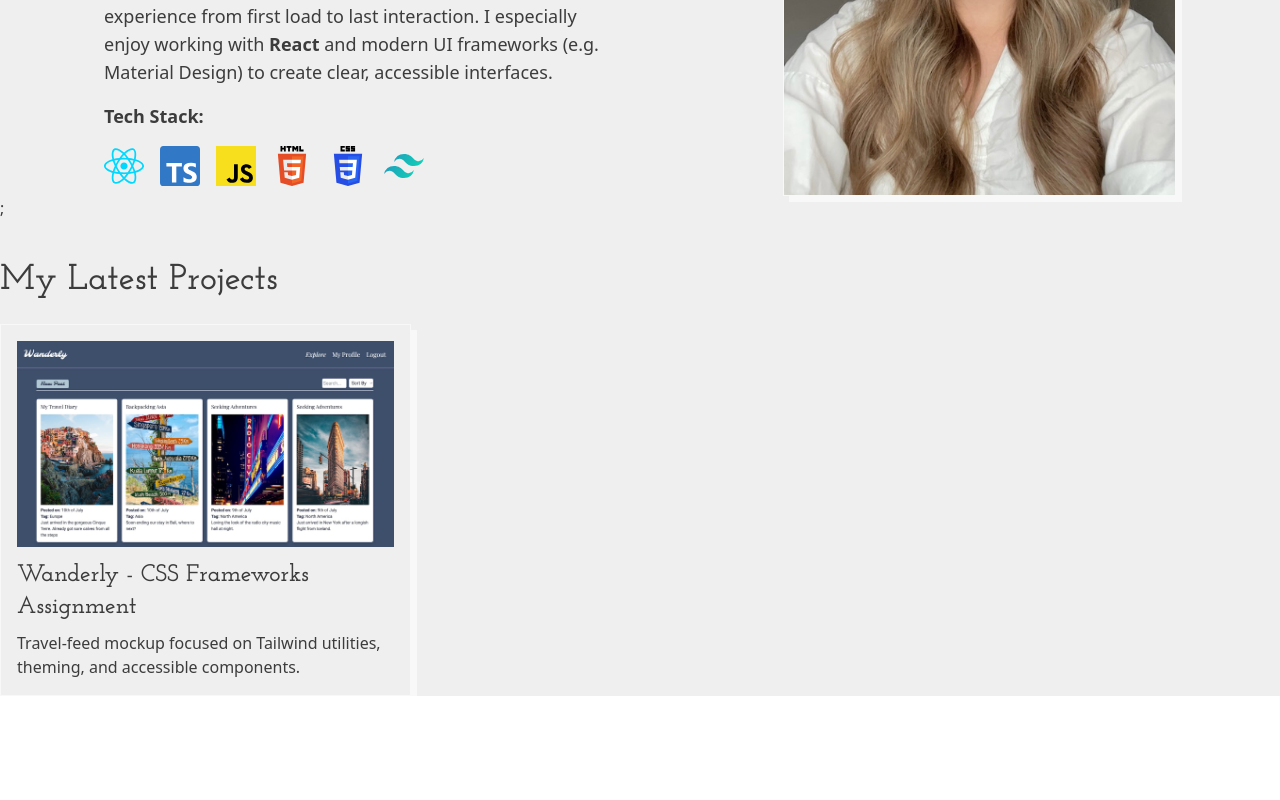
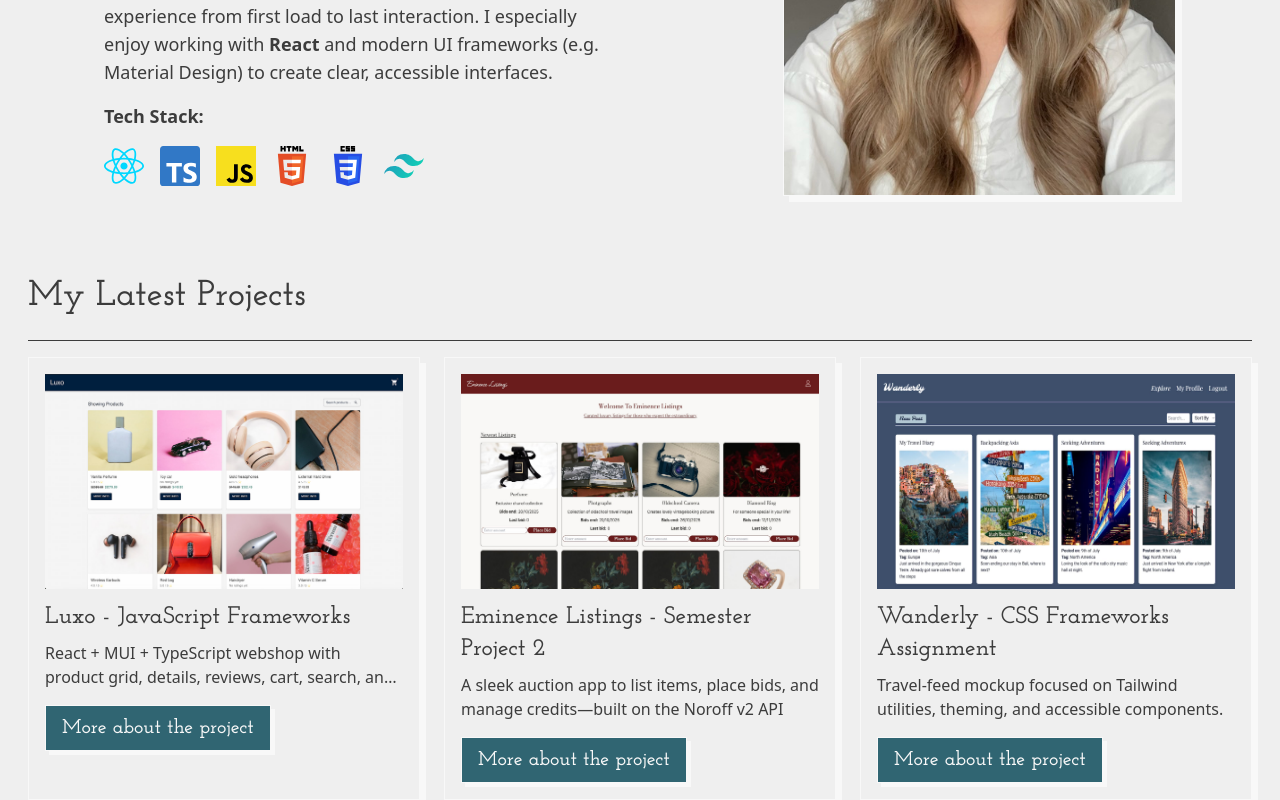
Before and after one commit to hannahoi98/portfolio-2, a React (Vite) app: page / in a window 1280 px wide. Shown: the part 459-1259 px from the top of the page. Before the commit the page ends 1155 px from the top, so only its background shows below. Built offline with nearby package versions, Linux system fonts and the light colour scheme.

Commit message:
feat(projects): add JS Frameworks (Luxo) entry; unify page width; add teal CTA; fix card image aspect; add section border

```diff
--- a/src/App.tsx
+++ b/src/App.tsx
@@ -2,6 +2,8 @@ import { Routes, Route } from "react-router-dom";
 import Home from "./components/pages/Home";
 import CSSFrameworks from "./components/pages/projects/CSSFrameworks";
 import BaseLayout from "./layouts/BaseLayout";
+import SemesterProject2 from "./components/pages/projects/SemesterProject2";
+import JSFrameworks from "./components/pages/projects/JSFrameworks";
 
 export default function App() {
   return (
@@ -9,6 +11,8 @@ export default function App() {
       <Route element={<BaseLayout />}>
         <Route index element={<Home />} />
         <Route path="/projects/css-frameworks" element={<CSSFrameworks />} />
+        <Route path="/projects/semester-project2" element={<SemesterProject2 />} />
+        <Route path="/projects/js-frameworks" element={<JSFrameworks />} />
       </Route>
     </Routes>
   );
--- a/src/components/Header.tsx
+++ b/src/components/Header.tsx
@@ -3,6 +3,7 @@ import { HandWavingIcon } from "@phosphor-icons/react";
 export default function Header() {
   return (
     <header className="px-6 py-6 md:py-8 lg:py-10">
+      <div className="max-w4xl mx-auto px-4 md:px-7 lg:px-7">
         <div className="border-b border-current pb-4">
           <div className="flex items-center justify-between">
             <h1 className="flex items-center gap-2 font-display text-2xl md:text-3xl lg:text-4xl">
@@ -14,6 +15,7 @@ export default function Header() {
             </button>
           </div>
         </div>
+      </div>
     </header>
   );
 }
--- a/src/components/ProjectTeaserCards.tsx
+++ b/src/components/ProjectTeaserCards.tsx
@@ -28,11 +28,26 @@ export default function ProjectTeaserCard({
     >
       <article>
         <figure>
-          <img src={image.src} alt={image.alt} loading="lazy" />
+          <div className="aspect-[20/12] w-full overflow-hidden">
+            <img
+              src={image.src}
+              alt={image.alt}
+              loading="lazy"
+              className="object-fit block h-full w-full"
+            />
+          </div>
           <figcaption className="sr-only">{title}</figcaption>
         </figure>
+
         <h3 className="mt-3 font-display text-2xl">{title}</h3>
         <p className="text-ml clamp-2 mt-2">{teaser}</p>
+
+        <span
+          className={["btn btn-teal", "mt-4 inline-flex justify-center"].join(" ")}
+          aria-hidden="true"
+        >
+          More about the project
+        </span>
       </article>
     </a>
   );
--- a/src/components/pages/Home.tsx
+++ b/src/components/pages/Home.tsx
@@ -4,12 +4,14 @@ import { projects } from "../../data/projects";
 
 export default function Home() {
   return (
-    <main>
-      <Hero />;
-      <section aria-labelledby="projects-title" className="mt-10">
-        <h2 id="projects-title" className="mb-6 font-display text-2xl md:text-3xl lg:text-4xl">
-          My Latest Projects
-        </h2>
+    <main className="max-w4xl mx-auto px-4 md:px-7 lg:px-7">
+      <Hero />
+      <section aria-labelledby="projects-title" className="mt-20">
+        <div className="mb-4 border-b border-current">
+          <h2 id="projects-title" className="mb-6 font-display text-2xl md:text-3xl lg:text-4xl">
+            My Latest Projects
+          </h2>
+        </div>
 
         <div className="grid gap-6 sm:grid-cols-2 lg:grid-cols-3">
           {projects.map((p) => (
--- /dev/null
+++ b/src/components/pages/projects/JSFrameworks.tsx
@@ -0,0 +1,17 @@
+import ProjectLayout from "../../projects/ProjectLayout";
+import { projects } from "../../../data/projects";
+
+export default function JSFrameworks() {
+  const project = projects.find((p) => p.id === "js-frameworks");
+  if (!project) return null;
+
+  return (
+    <ProjectLayout
+      title={project.title}
+      description={project.description}
+      image={project.image}
+      links={project.links}
+      backHref="/"
+    />
+  );
+}
--- /dev/null
+++ b/src/components/pages/projects/SemesterProject2.tsx
@@ -0,0 +1,17 @@
+import ProjectLayout from "../../projects/ProjectLayout";
+import { projects } from "../../../data/projects";
+
+export default function SemesterProject2() {
+  const project = projects.find((p) => p.id === "semester-project2");
+  if (!project) return null;
+
+  return (
+    <ProjectLayout
+      title={project.title}
+      description={project.description}
+      image={project.image}
+      links={project.links}
+      backHref="/"
+    />
+  );
+}
--- a/src/data/projects.ts
+++ b/src/data/projects.ts
@@ -16,17 +16,52 @@ export type Project = {
 
 export const projects: Project[] = [
   {
+    id: "js-frameworks",
+    title: "Luxo - JavaScript Frameworks",
+    teaser:
+      "React + MUI + TypeScript webshop with product grid, details, reviews, cart, search, and a simple checkout flow.",
+    description:
+      "Eminence Listings is a front-end auction platform where registered users can create listings, upload images, set end dates, and place bids. The app integrates with the Noroff v2 Auction API for authentication, credits, and bidding. It focuses on clear, accessible UI with Tailwind, simple feedback states, and helpful validation. Profiles surface credits and let users update avatars. Built with vanilla JS + Tailwind and deployed on Netlify.",
+    href: "/projects/js-frameworks",
+    image: {
+      src: "/thumb-js-frameworks.jpg",
+      alt: "Luxo webshop UI showing product cards and dark blue header.",
+    },
+    links: {
+      live: "https://hannahoi98-js-frameworks.netlify.app",
+      repo: "https://github.com/NoroffFEU/jsfw-2025-v1-hanna-jsframeworks",
+    },
+  },
+  {
+    id: "semester-project2",
+    title: "Eminence Listings - Semester Project 2",
+    teaser:
+      "A sleek auction app to list items, place bids, and manage credits—built on the Noroff v2 API",
+    description:
+      "Eminence Listings is a front-end auction platform where registered users can create listings, upload images, set end dates, and place bids. The app integrates with the Noroff v2 Auction API for authentication, credits, and bidding. It focuses on clear, accessible UI with Tailwind, simple feedback states, and helpful validation. Profiles surface credits and let users update avatars. Built with vanilla JS + Tailwind and deployed on Netlify.",
+    href: "/projects/semester-project2",
+    image: {
+      src: "/thumb-semester-project2.jpg",
+      alt: "eminence listings feed mockup",
+    },
+    links: {
+      live: "https://hannahoi98-semester-project2.netlify.app",
+      repo: "https://github.com/hannahoi98/semester_project2",
+    },
+  },
+  {
     id: "css-fw",
     title: "Wanderly - CSS Frameworks Assignment",
     teaser: "Travel-feed mockup focused on Tailwind utilities, theming, and accessible components.",
-    description: "",
+    description:
+      "Wanderly is a small social media UI mock for travelers, built to practice Tailwind’s utility-first workflow. It includes a login screen (mock), feed with card layouts, user profile pages, and a consistent dark/light theme. The focus is on spacing, typography, and component reuse—not on a live backend—so forms like New Post and Edit Profile are non-functional demos. Clean semantics and responsive patterns keep the UI readable across breakpoints.",
     href: "/projects/css-frameworks",
     image: {
       src: "/thumb-css-frameworks.jpg",
       alt: "wanderly feed mockup",
     },
     links: {
-      live: "https://hannahoi98-css-frameworks-ca.netlify.app/",
+      live: "https://hannahoi98-css-frameworks-ca.netlify.app",
       repo: "https://github.com/hannahoi98/css-frameworks-CA",
     },
   },
```
Also changed, not shown: public/thumb-js-frameworks.jpg (added), public/thumb-semester-project2.jpg (added). Lines whose indentation alone changed are shown as unchanged.
